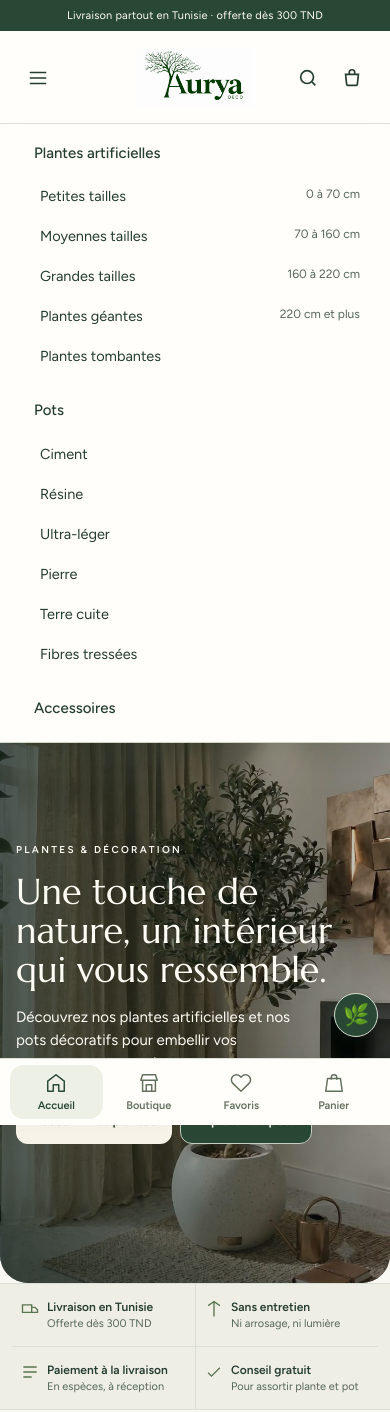
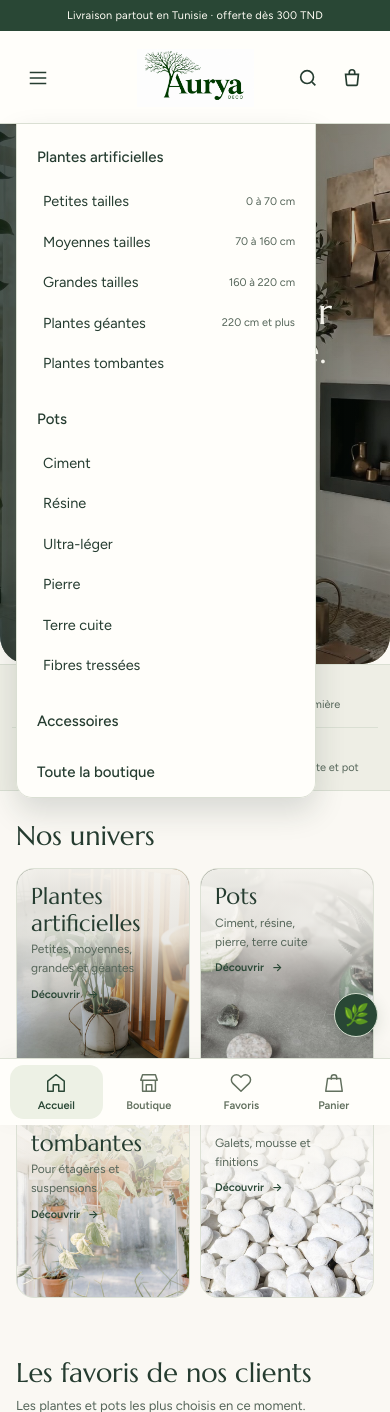
Before and after one commit to RAni414/AuryaDeco, a PHP site: page / in a window 390 px wide, after a click that opens the changed part. Shown: the top 1412 px of the page. Run offline with PHP 8.4, Linux system fonts and the light colour scheme; data that the repository does not hold is empty; some libraries are stand-ins or nearby versions.

Commit message:
Affiche le menu mobile verticalement sous son icone

```diff
--- a/assets/css/mobile.css
+++ b/assets/css/mobile.css
@@ -80,3 +80,15 @@ header.site .logo .aurya-brand-image{display:block;width:180px;height:90px;objec
   header.site .msearch.is-open{display:block!important}
   header.site .msearch .search{display:flex;width:100%;max-width:none}
 }
+
+/* Dropdown anchored beneath the mobile menu icon, without pushing the page. */
+@media(max-width:860px){
+  header.site:has(nav.main.open){z-index:60}
+  header.site nav.main{position:absolute;top:100%;left:16px;right:auto;width:300px;max-width:calc(100vw - 32px);box-sizing:border-box;background:var(--surface);border:1px solid var(--line);border-radius:0 0 16px 16px;z-index:1}
+  header.site nav.main.open{display:block;max-height:60vh;max-height:min(60dvh,calc(100dvh - 200px));overflow-y:auto;overflow-x:hidden;overscroll-behavior:contain;box-shadow:0 14px 30px #19302526}
+  header.site nav.main>ul{display:flex;flex-direction:column;flex-wrap:nowrap;gap:4px;padding:10px;margin:0;max-width:none}
+  header.site nav.main>ul>li>a{padding:12px 10px;overflow-wrap:anywhere}
+  header.site nav.main .drop{position:static;min-width:0;padding:0 0 8px 6px}
+  header.site nav.main .drop a{flex-wrap:wrap;align-items:center;gap:3px 8px;padding:9px 10px;overflow-wrap:anywhere}
+  header.site nav.main .drop small{font-size:11px}
+}
--- a/assets/js/shop.js
+++ b/assets/js/shop.js
@@ -9,6 +9,20 @@
   if (btn && nav) nav.addEventListener('keydown', function (e) {
     if (e.key === 'Escape') { nav.classList.remove('open'); btn.setAttribute('aria-expanded', 'false'); btn.setAttribute('aria-label', 'Ouvrir le menu'); btn.focus(); }
   });
+
+  if (btn && nav) {
+    function closeMenu() {
+      nav.classList.remove('open');
+      btn.setAttribute('aria-expanded', 'false');
+      btn.setAttribute('aria-label', 'Ouvrir le menu');
+    }
+    document.addEventListener('pointerdown', function (event) {
+      if (!nav.contains(event.target) && !btn.contains(event.target)) closeMenu();
+    });
+    document.addEventListener('keydown', function (event) {
+      if (event.key === 'Escape' && nav.classList.contains('open')) { closeMenu(); btn.focus(); }
+    });
+  }
 
   // Compact header search, controlled by the inline magnifying glass.
   var searchToggle = document.getElementById('mobileSearchBtn');
--- a/includes/footer.php
+++ b/includes/footer.php
@@ -62,7 +62,7 @@ $mobileLinks = [
 <?php endforeach; ?>
 </nav>
 <script src="<?= e(url('assets/js/art.js')) ?>?v=1"></script>
-<script src="<?= e(url('assets/js/shop.js')) ?>?v=3"></script>
+<script src="<?= e(url('assets/js/shop.js')) ?>?v=4"></script>
 <script src="<?= e(url('assets/js/product-cards.js')) ?>?v=3" data-card-script data-cart="<?= e(url('panier.php')) ?>" data-csrf="<?= e(csrf_token()) ?>" defer></script>
 <?php if (!empty($homePage)): ?><script src="<?= e(url('assets/js/product-carousel.js')) ?>?v=1" defer></script><?php endif; ?>
 <div class="fav-notice" role="status" aria-live="polite" data-favorites-notice hidden></div>
--- a/includes/header.php
+++ b/includes/header.php
@@ -26,7 +26,7 @@ $commercePage = in_array(basename($_SERVER['SCRIPT_NAME'] ?? ''), ['panier.php',
 <link rel="stylesheet" href="<?= e(url('assets/css/product-cards.css')) ?>?v=2">
 <?php if (!empty($homePage)): ?><link rel="stylesheet" href="<?= e(url('assets/css/product-carousel.css')) ?>?v=2"><?php endif; ?>
 <?php if (!empty($homePage)): ?><link rel="stylesheet" href="<?= e(url('assets/css/home.css')) ?>?v=6"><?php endif; ?>
-<link rel="stylesheet" href="<?= e(url('assets/css/mobile.css')) ?>?v=4">
+<link rel="stylesheet" href="<?= e(url('assets/css/mobile.css')) ?>?v=5">
 <link rel="stylesheet" href="<?= e(url('assets/css/reviews.css')) ?>?v=2">
 <link rel="icon" type="image/png" href="<?= e(url('assets/images/aurya-icon.png')) ?>?v=1">
 <link rel="apple-touch-icon" href="<?= e(url('assets/images/aurya-icon.png')) ?>?v=1">
```
